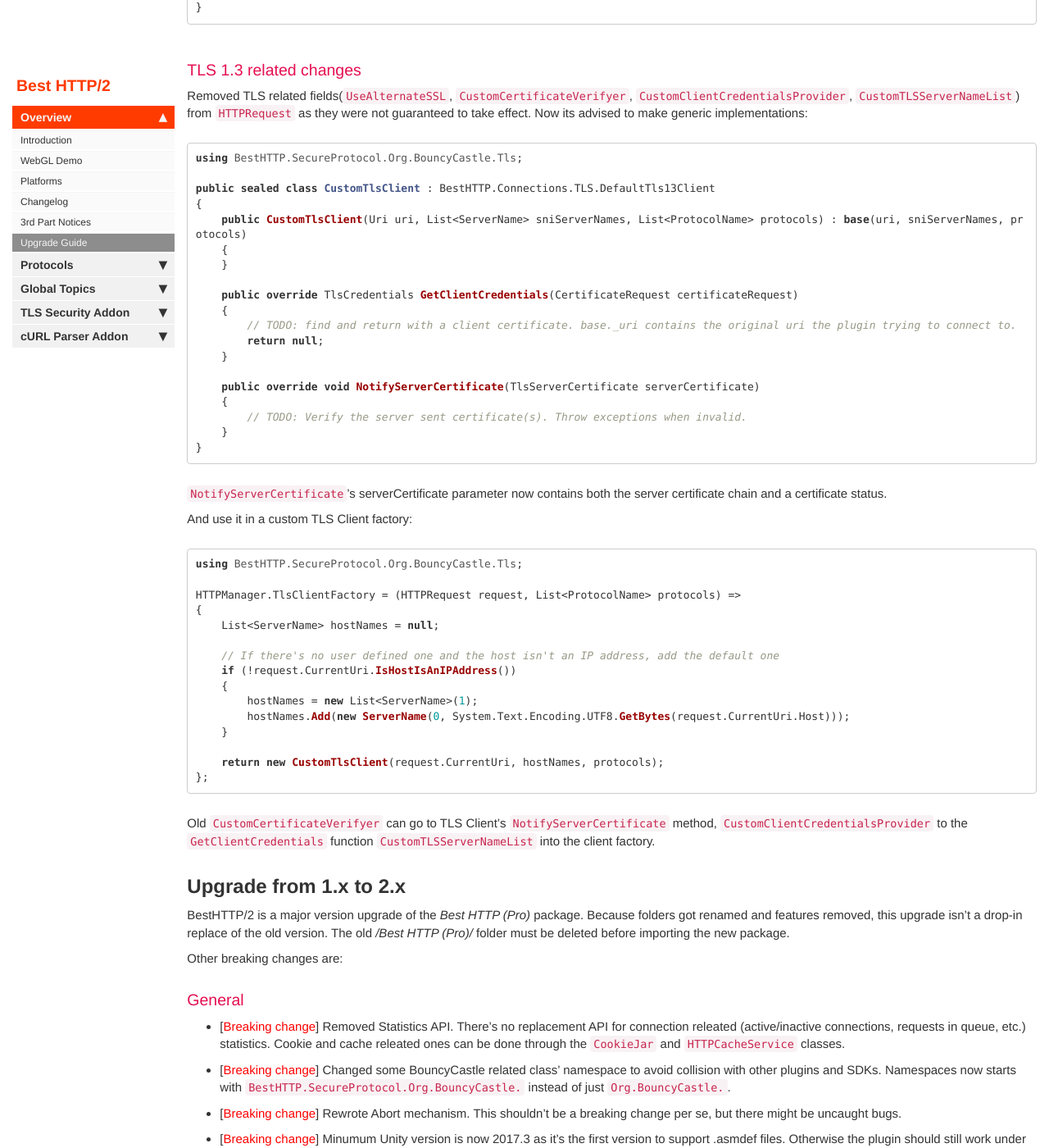
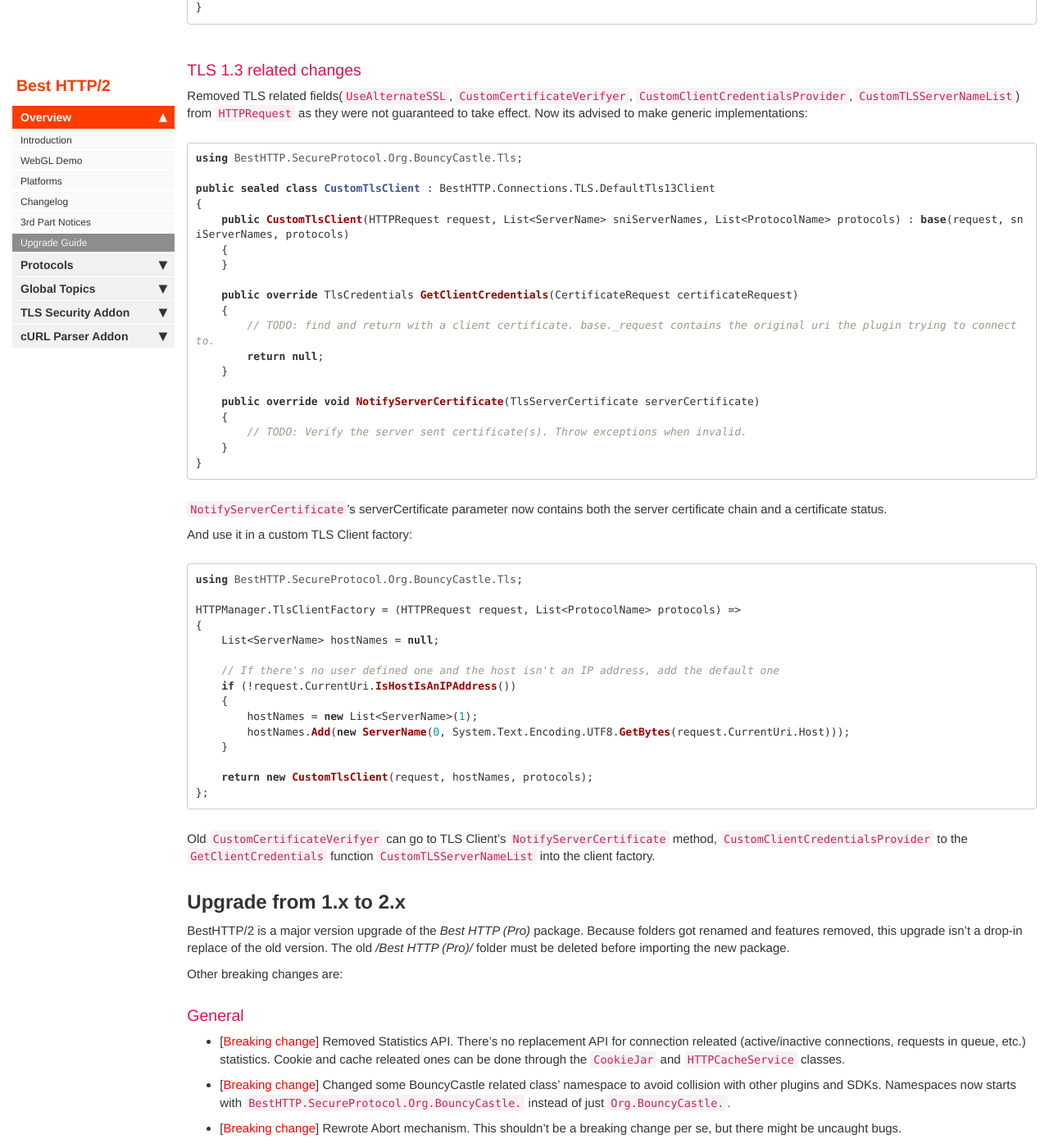
Before and after one commit to Benedicht/BestHTTP-Documentation, a Jekyll site: the page built from pages/best_http2/UpgradeGuide.md, in a window 1280 px wide and 1400 px high, scrolled down 717 px. Shown: the whole window at 82% size. Built offline with Jekyll 4.4.1, drawn with Linux system fonts in a browser that asks for light colours; comment, search, counter and statistics services are not loaded.

Commit message:
New constructor changes.

````diff
--- a/pages/best_http2/UpgradeGuide.md
+++ b/pages/best_http2/UpgradeGuide.md
@@ -29,13 +29,13 @@
 
 public sealed class CustomTlsClient : BestHTTP.Connections.TLS.DefaultTls13Client
 {
-    public CustomTlsClient(Uri uri, List<ServerName> sniServerNames, List<ProtocolName> protocols) : base(uri, sniServerNames, protocols)
+    public CustomTlsClient(HTTPRequest request, List<ServerName> sniServerNames, List<ProtocolName> protocols) : base(request, sniServerNames, protocols)
     {
     }
 
     public override TlsCredentials GetClientCredentials(CertificateRequest certificateRequest)
     {
-        // TODO: find and return with a client certificate. base._uri contains the original uri the plugin trying to connect to.
+        // TODO: find and return with a client certificate. base._request contains the original uri the plugin trying to connect to.
         return null;
     }
 
@@ -63,7 +63,7 @@
         hostNames.Add(new ServerName(0, System.Text.Encoding.UTF8.GetBytes(request.CurrentUri.Host)));
     }
 
-    return new CustomTlsClient(request.CurrentUri, hostNames, protocols);
+    return new CustomTlsClient(request, hostNames, protocols);
 };
 ```
 
````
